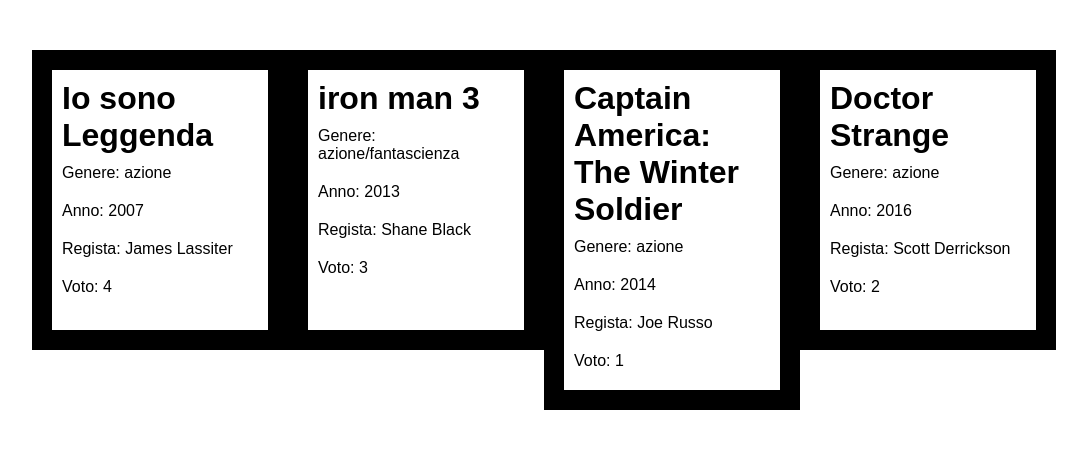
After one commit to AlessandroFulco/php-oop-1, a PHP site: page / in a window 1280 px wide. The commit adds this page. Shown: the top 449 px of the page, without its empty margins (96-1183 px from the left). Run offline with PHP 8.4, Linux system fonts and the light colour scheme.

Commit message:
generazione film

```diff
--- a/Movie.php
+++ b/Movie.php
@@ -2,7 +2,6 @@
 
 class Movie
 {
-
     // attributi d'istanza
     public $title;
     public $genre;
@@ -22,6 +21,4 @@ class Movie
 
 
 
-
-
 }
--- /dev/null
+++ b/index.php
@@ -0,0 +1,123 @@
+<?php
+include_once __DIR__ . '/Movie.php';
+
+$ioSonoLeggenda = new Movie('Io sono Leggenda', 'azione', 2007, 'James Lassiter', 4);
+$ironMan3 = new Movie('iron man 3', 'azione/fantascienza', 2013, 'Shane Black', 3);
+$captainAmerica = new Movie('Captain America: The Winter Soldier', 'azione', 2014, 'Joe Russo', 1);
+$doctorStrange = new Movie('Doctor Strange', 'azione', 2016, 'Scott Derrickson', 2);
+
+// var_dump($ioSonoLeggenda, $ironMan3, $captainAmerica, $doctorStrange);
+
+?>
+
+<!DOCTYPE html>
+<html lang="en">
+<head>
+    <meta charset="UTF-8">
+    <meta http-equiv="X-UA-Compatible" content="IE=edge">
+    <meta name="viewport" content="width=device-width, initial-scale=1.0">
+    <!-- stylesheet -->
+    <link rel="stylesheet" href="style.css">
+    <title>Movie</title>
+</head>
+<body>
+    <div class="container">
+        <div class="film-card">
+            <!-- title -->
+            <h1>
+                <?= ' ' . $ioSonoLeggenda->title; ?>
+            </h1>
+            <ul>
+                <li>
+                    Genere:
+                    <?= ' ' . $ioSonoLeggenda->genre; ?>
+                </li>
+                <li>
+                    Anno:
+                    <?= ' ' . $ioSonoLeggenda->year; ?>
+                </li>
+                <li>
+                    Regista:
+                    <?= ' ' . $ioSonoLeggenda->director; ?>
+                </li>
+                <li>
+                    Voto:
+                    <?= ' ' . $ioSonoLeggenda->rating; ?>
+                </li>
+            </ul>
+        </div>
+        <div class="film-card">
+            <!-- title -->
+            <h1>
+                <?= ' ' . $ironMan3->title; ?>
+            </h1>
+            <ul>
+                <li>
+                    Genere:
+                    <?= ' ' . $ironMan3->genre; ?>
+                </li>
+                <li>
+                    Anno:
+                    <?= ' ' . $ironMan3->year; ?>
+                </li>
+                <li>
+                    Regista:
+                    <?= ' ' . $ironMan3->director; ?>
+                </li>
+                <li>
+                    Voto:
+                    <?= ' ' . $ironMan3->rating; ?>
+                </li>
+            </ul>
+        </div>
+        <div class="film-card">
+            <!-- title -->
+            <h1>
+                <?= ' ' . $captainAmerica->title; ?>
+            </h1>
+            <ul>
+                <li>
+                    Genere:
+                    <?= ' ' . $captainAmerica->genre; ?>
+                </li>
+                <li>
+                    Anno:
+                    <?= ' ' . $captainAmerica->year; ?>
+                </li>
+                <li>
+                    Regista:
+                    <?= ' ' . $captainAmerica->director; ?>
+                </li>
+                <li>
+                    Voto:
+                    <?= ' ' . $captainAmerica->rating; ?>
+                </li>
+            </ul>
+        </div>
+        <div class="film-card">
+            <!-- title -->
+            <h1>
+                <?= ' ' . $doctorStrange->title; ?>
+            </h1>
+            <ul>
+                <li>
+                    Genere:
+                    <?= ' ' . $doctorStrange->genre; ?>
+                </li>
+                <li>
+                    Anno:
+                    <?= ' ' . $doctorStrange->year; ?>
+                </li>
+                <li>
+                    Regista:
+                    <?= ' ' . $doctorStrange->director; ?>
+                </li>
+                <li>
+                    Voto:
+                    <?= ' ' . $doctorStrange->rating; ?>
+                </li>
+            </ul>
+        </div>
+    </div>
+</body>
+</html>
--- /dev/null
+++ b/style.css
@@ -0,0 +1,36 @@
+*{
+    margin: 0;
+    padding: 0;
+    box-sizing: border-box;
+}
+
+body {
+    font-family: arial, helvetica, sans-serif;
+}
+
+.container {
+    width: 80%;
+    margin: 0 auto;
+    margin-top: 50px;
+
+    display: flex;
+    justify-content: center;
+    align-items: baseline;
+    flex-wrap: wrap;
+
+}
+
+.film-card {
+    width: calc(100% / 4);
+    min-height: 300px;
+    border: 20px solid black;
+    padding: 10px;
+}
+
+
+ul {
+    list-style-type: none;
+}
+ul li {
+    padding: 10px 0;
+}
```
